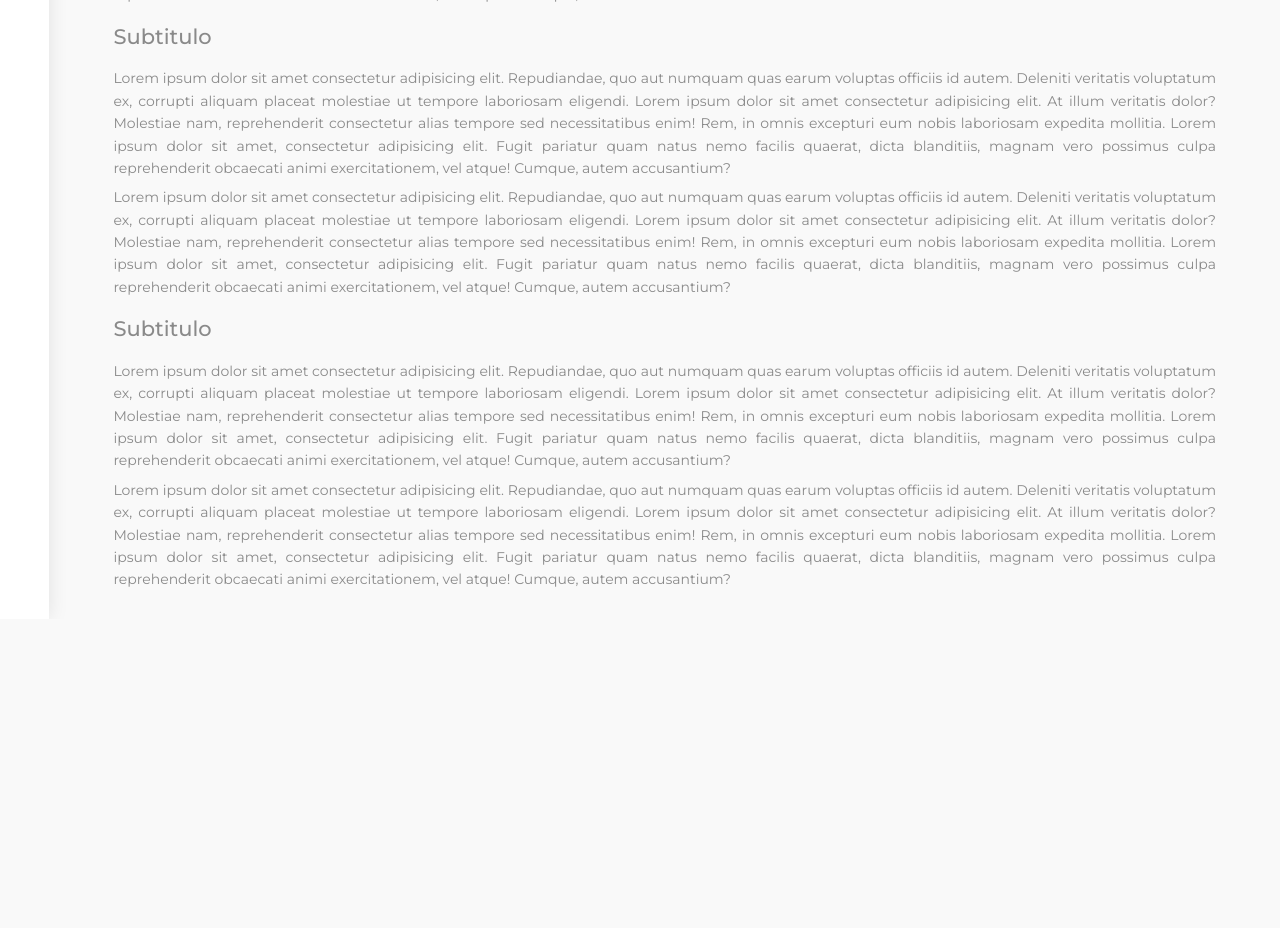
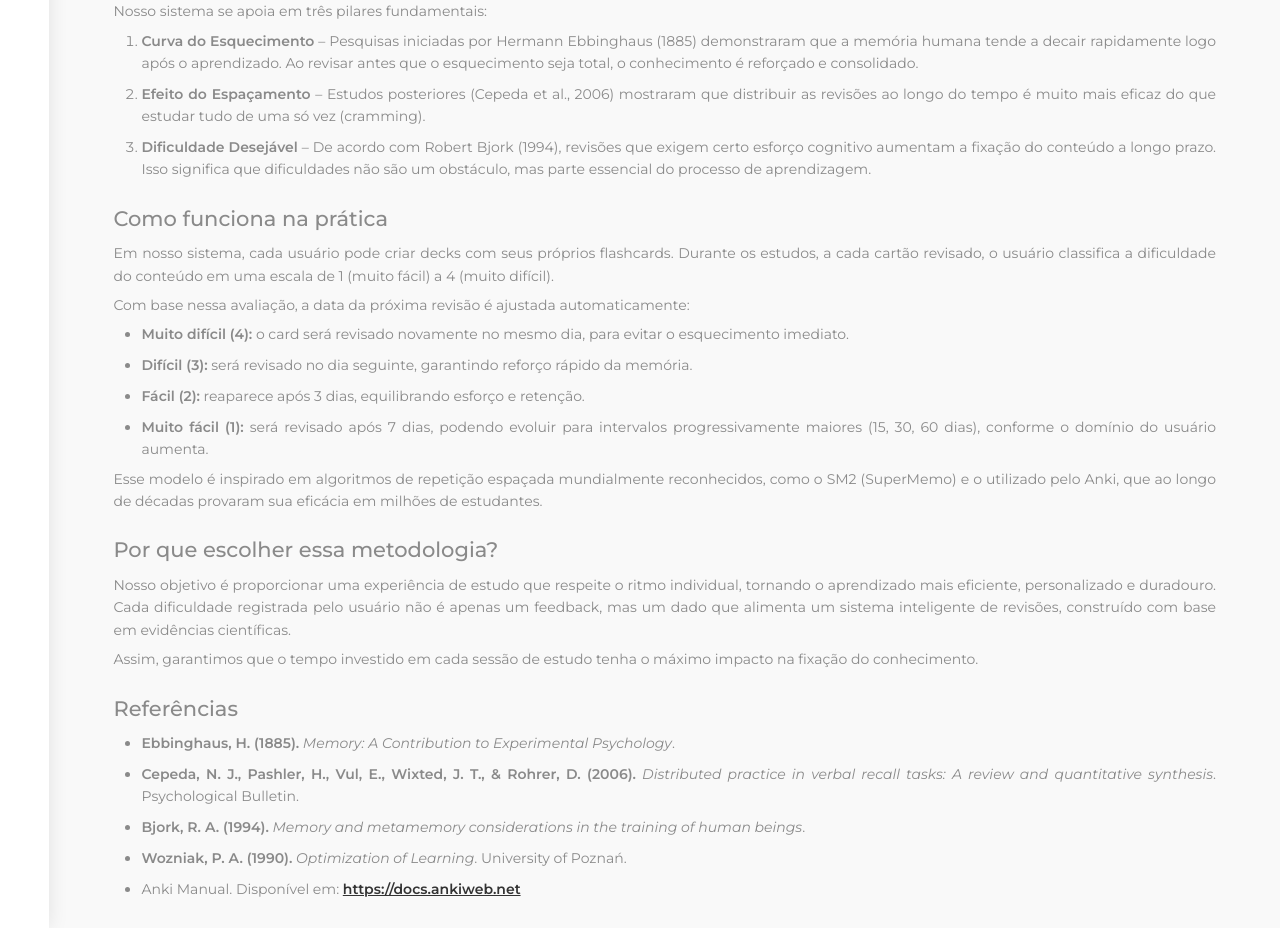
Before and after one commit to FellipeCastro/flashfy, a React (Vite) app: page /methodology in a window 1280 px wide. Shown: the part 200-1128 px from the top of the page. Before the commit the page ends 819 px from the top, so only its background shows below. Built offline with nearby package versions, Linux system fonts and the light colour scheme.

Commit message:
Metodologia atualizada

```diff
--- a/src/pages/Methodology/Methodology.jsx
+++ b/src/pages/Methodology/Methodology.jsx
@@ -11,84 +11,147 @@ const Methodology = ({ isSidebarOpen, setIsSidebarOpen }) => {
                 />
 
                 <div className={styles.mainContainer}>
-                    <h1>Metodologia</h1>
+                    <h1>Nossa Metodologia</h1>
                     <p>
-                        Lorem ipsum dolor sit amet consectetur adipisicing elit.
-                        Repudiandae, quo aut numquam quas earum voluptas
-                        officiis id autem. Deleniti veritatis voluptatum ex,
-                        corrupti aliquam placeat molestiae ut tempore laboriosam
-                        eligendi. Lorem ipsum dolor sit amet consectetur
-                        adipisicing elit. At illum veritatis dolor? Molestiae
-                        nam, reprehenderit consectetur alias tempore sed
-                        necessitatibus enim! Rem, in omnis excepturi eum nobis
-                        laboriosam expedita mollitia. Lorem ipsum dolor sit
-                        amet, consectetur adipisicing elit. Fugit pariatur quam
-                        natus nemo facilis quaerat, dicta blanditiis, magnam
-                        vero possimus culpa reprehenderit obcaecati animi
-                        exercitationem, vel atque! Cumque, autem accusantium?
+                        No FlashFy, acreditamos que aprender de forma eficiente
+                        vai muito além da simples repetição. Nossa metodologia é
+                        baseada em princípios científicos de
+                        <strong>
+                            {" "}
+                            memória, aprendizagem e repetição espaçada
+                        </strong>
+                        , que garantem uma retenção mais duradoura dos conteúdos
+                        estudados.
                     </p>
-                    <h2>Subtitulo</h2>
-                                        <p>
-                        Lorem ipsum dolor sit amet consectetur adipisicing elit.
-                        Repudiandae, quo aut numquam quas earum voluptas
-                        officiis id autem. Deleniti veritatis voluptatum ex,
-                        corrupti aliquam placeat molestiae ut tempore laboriosam
-                        eligendi. Lorem ipsum dolor sit amet consectetur
-                        adipisicing elit. At illum veritatis dolor? Molestiae
-                        nam, reprehenderit consectetur alias tempore sed
-                        necessitatibus enim! Rem, in omnis excepturi eum nobis
-                        laboriosam expedita mollitia. Lorem ipsum dolor sit
-                        amet, consectetur adipisicing elit. Fugit pariatur quam
-                        natus nemo facilis quaerat, dicta blanditiis, magnam
-                        vero possimus culpa reprehenderit obcaecati animi
-                        exercitationem, vel atque! Cumque, autem accusantium?
+
+                    <h2>Base científica</h2>
+                    <p>Nosso sistema se apoia em três pilares fundamentais:</p>
+                    <ol>
+                        <li>
+                            <strong>Curva do Esquecimento</strong> – Pesquisas
+                            iniciadas por Hermann Ebbinghaus (1885) demonstraram
+                            que a memória humana tende a decair rapidamente logo
+                            após o aprendizado. Ao revisar antes que o
+                            esquecimento seja total, o conhecimento é reforçado
+                            e consolidado.
+                        </li>
+                        <li>
+                            <strong>Efeito do Espaçamento</strong> – Estudos
+                            posteriores (Cepeda et al., 2006) mostraram que
+                            distribuir as revisões ao longo do tempo é muito
+                            mais eficaz do que estudar tudo de uma só vez
+                            (cramming).
+                        </li>
+                        <li>
+                            <strong>Dificuldade Desejável</strong> – De acordo
+                            com Robert Bjork (1994), revisões que exigem certo
+                            esforço cognitivo aumentam a fixação do conteúdo a
+                            longo prazo. Isso significa que dificuldades não são
+                            um obstáculo, mas parte essencial do processo de
+                            aprendizagem.
+                        </li>
+                    </ol>
+
+                    <h2>Como funciona na prática</h2>
+                    <p>
+                        Em nosso sistema, cada usuário pode criar decks com seus
+                        próprios flashcards. Durante os estudos, a cada cartão
+                        revisado, o usuário classifica a dificuldade do conteúdo
+                        em uma escala de 1 (muito fácil) a 4 (muito difícil).
                     </p>
                     <p>
-                        Lorem ipsum dolor sit amet consectetur adipisicing elit.
-                        Repudiandae, quo aut numquam quas earum voluptas
-                        officiis id autem. Deleniti veritatis voluptatum ex,
-                        corrupti aliquam placeat molestiae ut tempore laboriosam
-                        eligendi. Lorem ipsum dolor sit amet consectetur
-                        adipisicing elit. At illum veritatis dolor? Molestiae
-                        nam, reprehenderit consectetur alias tempore sed
-                        necessitatibus enim! Rem, in omnis excepturi eum nobis
-                        laboriosam expedita mollitia. Lorem ipsum dolor sit
-                        amet, consectetur adipisicing elit. Fugit pariatur quam
-                        natus nemo facilis quaerat, dicta blanditiis, magnam
-                        vero possimus culpa reprehenderit obcaecati animi
-                        exercitationem, vel atque! Cumque, autem accusantium?
+                        Com base nessa avaliação, a data da próxima revisão é
+                        ajustada automaticamente:
                     </p>
-                    <h2>Subtitulo</h2>
-                                        <p>
-                        Lorem ipsum dolor sit amet consectetur adipisicing elit.
-                        Repudiandae, quo aut numquam quas earum voluptas
-                        officiis id autem. Deleniti veritatis voluptatum ex,
-                        corrupti aliquam placeat molestiae ut tempore laboriosam
-                        eligendi. Lorem ipsum dolor sit amet consectetur
-                        adipisicing elit. At illum veritatis dolor? Molestiae
-                        nam, reprehenderit consectetur alias tempore sed
-                        necessitatibus enim! Rem, in omnis excepturi eum nobis
-                        laboriosam expedita mollitia. Lorem ipsum dolor sit
-                        amet, consectetur adipisicing elit. Fugit pariatur quam
-                        natus nemo facilis quaerat, dicta blanditiis, magnam
-                        vero possimus culpa reprehenderit obcaecati animi
-                        exercitationem, vel atque! Cumque, autem accusantium?
+                    <ul>
+                        <li>
+                            <strong>Muito difícil (4):</strong> o card será
+                            revisado novamente no mesmo dia, para evitar o
+                            esquecimento imediato.
+                        </li>
+                        <li>
+                            <strong>Difícil (3):</strong> será revisado no dia
+                            seguinte, garantindo reforço rápido da memória.
+                        </li>
+                        <li>
+                            <strong>Fácil (2):</strong> reaparece após 3 dias,
+                            equilibrando esforço e retenção.
+                        </li>
+                        <li>
+                            <strong>Muito fácil (1):</strong> será revisado após
+                            7 dias, podendo evoluir para intervalos
+                            progressivamente maiores (15, 30, 60 dias), conforme
+                            o domínio do usuário aumenta.
+                        </li>
+                    </ul>
+                    <p>
+                        Esse modelo é inspirado em algoritmos de repetição
+                        espaçada mundialmente reconhecidos, como o SM2
+                        (SuperMemo) e o utilizado pelo Anki, que ao longo de
+                        décadas provaram sua eficácia em milhões de estudantes.
+                    </p>
+
+                    <h2>Por que escolher essa metodologia?</h2>
+                    <p>
+                        Nosso objetivo é proporcionar uma experiência de estudo
+                        que respeite o ritmo individual, tornando o aprendizado
+                        mais eficiente, personalizado e duradouro. Cada
+                        dificuldade registrada pelo usuário não é apenas um
+                        feedback, mas um dado que alimenta um sistema
+                        inteligente de revisões, construído com base em
+                        evidências científicas.
                     </p>
                     <p>
-                        Lorem ipsum dolor sit amet consectetur adipisicing elit.
-                        Repudiandae, quo aut numquam quas earum voluptas
-                        officiis id autem. Deleniti veritatis voluptatum ex,
-                        corrupti aliquam placeat molestiae ut tempore laboriosam
-                        eligendi. Lorem ipsum dolor sit amet consectetur
-                        adipisicing elit. At illum veritatis dolor? Molestiae
-                        nam, reprehenderit consectetur alias tempore sed
-                        necessitatibus enim! Rem, in omnis excepturi eum nobis
-                        laboriosam expedita mollitia. Lorem ipsum dolor sit
-                        amet, consectetur adipisicing elit. Fugit pariatur quam
-                        natus nemo facilis quaerat, dicta blanditiis, magnam
-                        vero possimus culpa reprehenderit obcaecati animi
-                        exercitationem, vel atque! Cumque, autem accusantium?
+                        Assim, garantimos que o tempo investido em cada sessão
+                        de estudo tenha o máximo impacto na fixação do
+                        conhecimento.
                     </p>
+
+                    <h2>Referências</h2>
+                    <ul>
+                        <li>
+                            <strong>Ebbinghaus, H. (1885).</strong>{" "}
+                            <em>
+                                Memory: A Contribution to Experimental
+                                Psychology
+                            </em>
+                            .
+                        </li>
+                        <li>
+                            <strong>
+                                Cepeda, N. J., Pashler, H., Vul, E., Wixted, J.
+                                T., & Rohrer, D. (2006).
+                            </strong>{" "}
+                            <em>
+                                Distributed practice in verbal recall tasks: A
+                                review and quantitative synthesis
+                            </em>
+                            . Psychological Bulletin.
+                        </li>
+                        <li>
+                            <strong>Bjork, R. A. (1994).</strong>{" "}
+                            <em>
+                                Memory and metamemory considerations in the
+                                training of human beings
+                            </em>
+                            .
+                        </li>
+                        <li>
+                            <strong>Wozniak, P. A. (1990).</strong>{" "}
+                            <em>Optimization of Learning</em>. University of
+                            Poznań.
+                        </li>
+                        <li>
+                            Anki Manual. Disponível em:{" "}
+                            <a
+                                href="https://docs.ankiweb.net"
+                                target="_blank"
+                                rel="noopener noreferrer"
+                            >
+                                https://docs.ankiweb.net
+                            </a>
+                        </li>
+                    </ul>
                 </div>
             </div>
         </>
--- a/src/pages/Methodology/Methodology.module.css
+++ b/src/pages/Methodology/Methodology.module.css
@@ -14,7 +14,7 @@
 
 .mainContainer h1,
 .mainContainer h2 {
-    margin: 0.5rem 0;
+    margin-top: 1rem;
     color: var(--text-secondary-color);
     line-height: 1.6;
 }
@@ -23,8 +23,27 @@
     font-weight: 500;
 }
 
-.mainContainer p {
+.mainContainer p,
+.mainContainer li {
     color: var(--text-secondary-color);
     text-align: justify;
     line-height: 1.6;
 }
+
+.mainContainer strong {
+    color: var(--text-secondary-color);
+    font-weight: 600;
+}
+
+.mainContainer ul,
+.mainContainer ol {
+    margin-left: 2rem;
+    display: flex;
+    flex-direction: column;
+    gap: 0.6rem;
+}
+
+.mainContainer a {
+    font-weight: 600;
+    color: var(--text-primary-color);
+}
```
Also changed, not shown: src/pages/Home/Home.module.css (line endings or trailing spaces).
